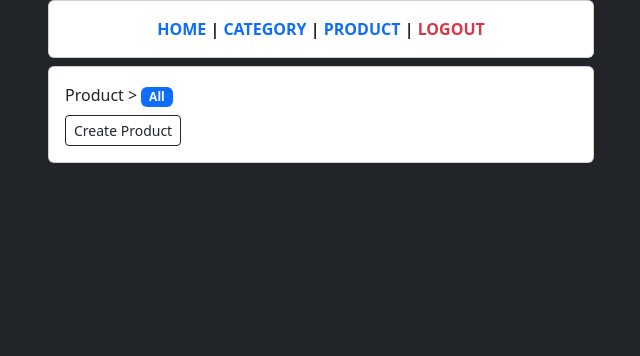
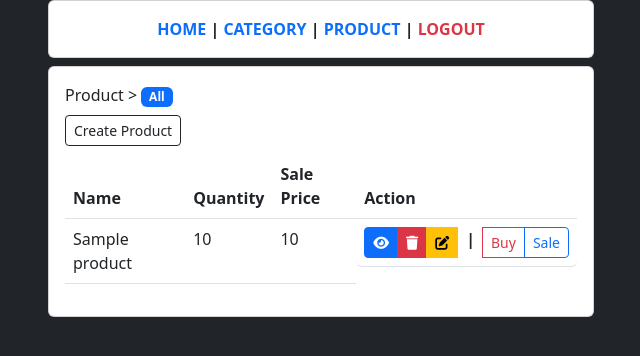
Before and after one commit to r1d3rzz/tech_pos, a PHP site: page /product/index.php in a window 1280 px wide. Shown: the top 356 px of the page, without its empty margins (319-959 px from the left). Run offline with PHP 8.4, Linux system fonts and the light colour scheme; the visitor is signed in with stand-in values (Sample User, id 1); tables that the repository leaves empty hold one stand-in row (values such as "Sample post"); some libraries are stand-ins or nearby versions.

Commit message:
fetch products data and create productindex ui

```diff
--- a/product/index.php
+++ b/product/index.php
@@ -2,6 +2,8 @@
 require "../init.php";
 
 if (!$_SESSION['user']) require redirect("/");
+
+$products = getAll("select * from product order by id desc");
 
 ?>
 
@@ -13,6 +15,61 @@ if (!$_SESSION['user']) require redirect("/");
             <div class="card-body">
                 <div class="mb-2">Product > <small class="badge bg-primary">All</small></div>
                 <a href="<?= $root . "product/create.php"; ?>" class="btn btn-sm btn-outline-dark">Create Product</a>
+
+
+                <div class="my-2">
+                    <?php showMsg(); ?>
+                    <?php showError(); ?>
+                </div>
+
+                <table class="table">
+                    <thead>
+                        <?php if (count($products)) { ?>
+                            <tr>
+                                <th scope="col">Name</th>
+                                <th scope="col">Quantity</th>
+                                <th scope="col">Sale Price</th>
+                                <th scope="col">Action</th>
+                            </tr>
+                        <?php } ?>
+                    </thead>
+                    <tbody id="tblData">
+                        <?php
+
+                        if (count($products)) { ?>
+
+                            <?php foreach ($products as $product) : ?>
+                                <tr>
+                                    <td><?= $product->name ?></td>
+                                    <td><?= $product->total_quantity ?></td>
+                                    <td><?= $product->sale_price ?></td>
+                                    <td class="btn-group">
+                                        <a href="<?= $root . "product/edit.php?action=edit&slug=$product->slug"; ?>" class="btn btn-sm btn-primary">
+                                            <i class="fas fa-eye"></i>
+                                        </a>
+                                        <a onclick="return confirm('Are your sure want to delete it?')" href="<?= $root . "product/delete.php?action=delete&slug=$product->slug"; ?>" class="btn btn-sm btn-danger">
+                                            <i class="fa-solid fa-trash"></i>
+                                        </a>
+                                        <a href="<?= $root . "product/edit.php?action=edit&slug=$product->slug"; ?>" class="btn btn-sm btn-warning">
+                                            <i class="fas fa-edit"></i>
+                                        </a>
+                                        <span class="mx-2 fw-bold">|</span>
+                                        <a href="<?= $root . "product/edit.php?action=edit&slug=$product->slug"; ?>" class="btn btn-sm btn-outline-danger">
+                                            Buy
+                                        </a>
+                                        <a href="<?= $root . "product/edit.php?action=edit&slug=$product->slug"; ?>" class="btn btn-sm btn-outline-primary">
+                                            Sale
+                                        </a>
+                                    </td>
+                                </tr>
+                            <?php endforeach; ?>
+
+                        <?php } else { ?>
+                            <div class="alert alert-warning mt-3">Empty Product</div>
+                        <?php } ?>
+
+                    </tbody>
+                </table>
             </div>
         </div>
     </div>
```
Also changed, not shown: database/seed.php (+39 -1 lines).
